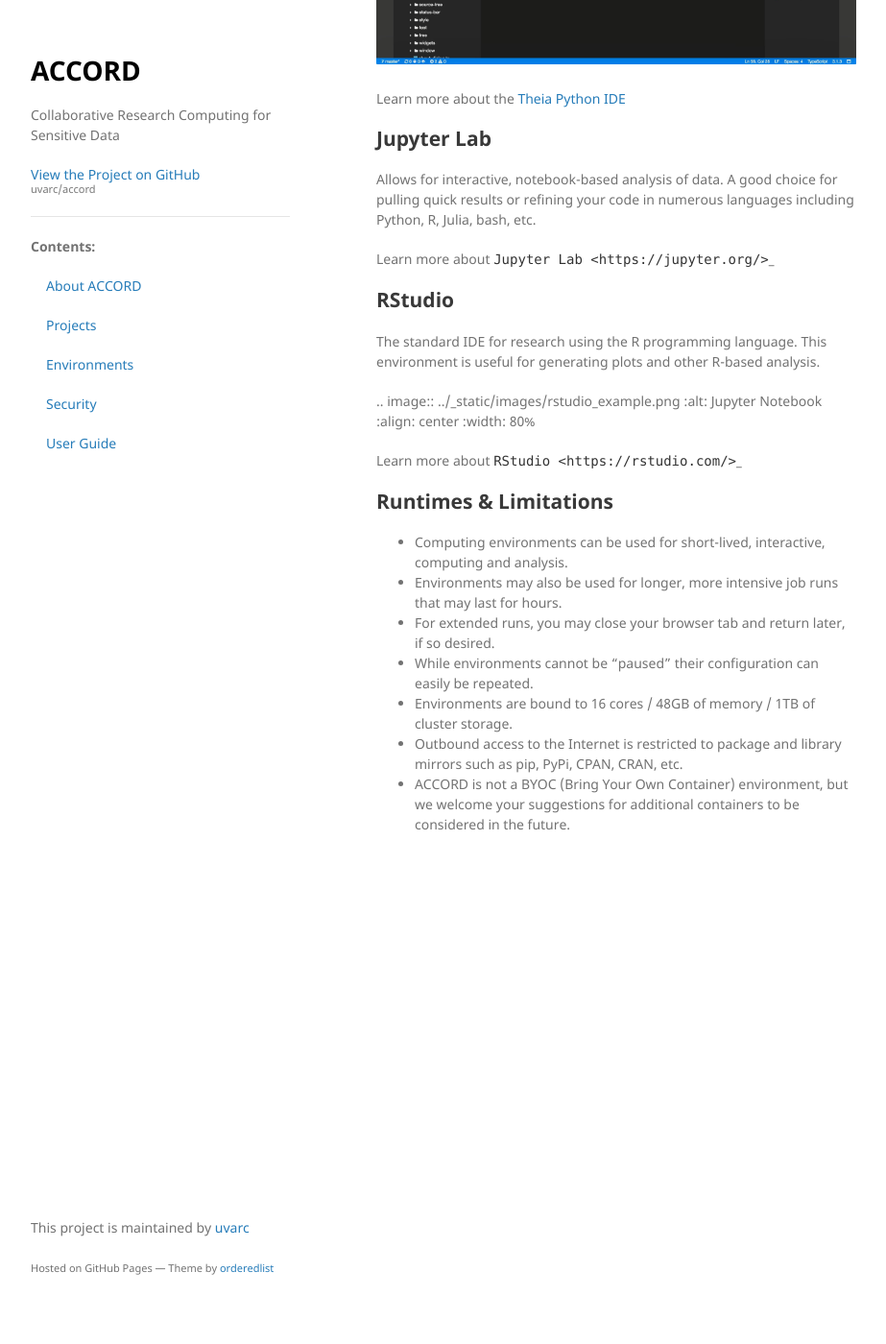
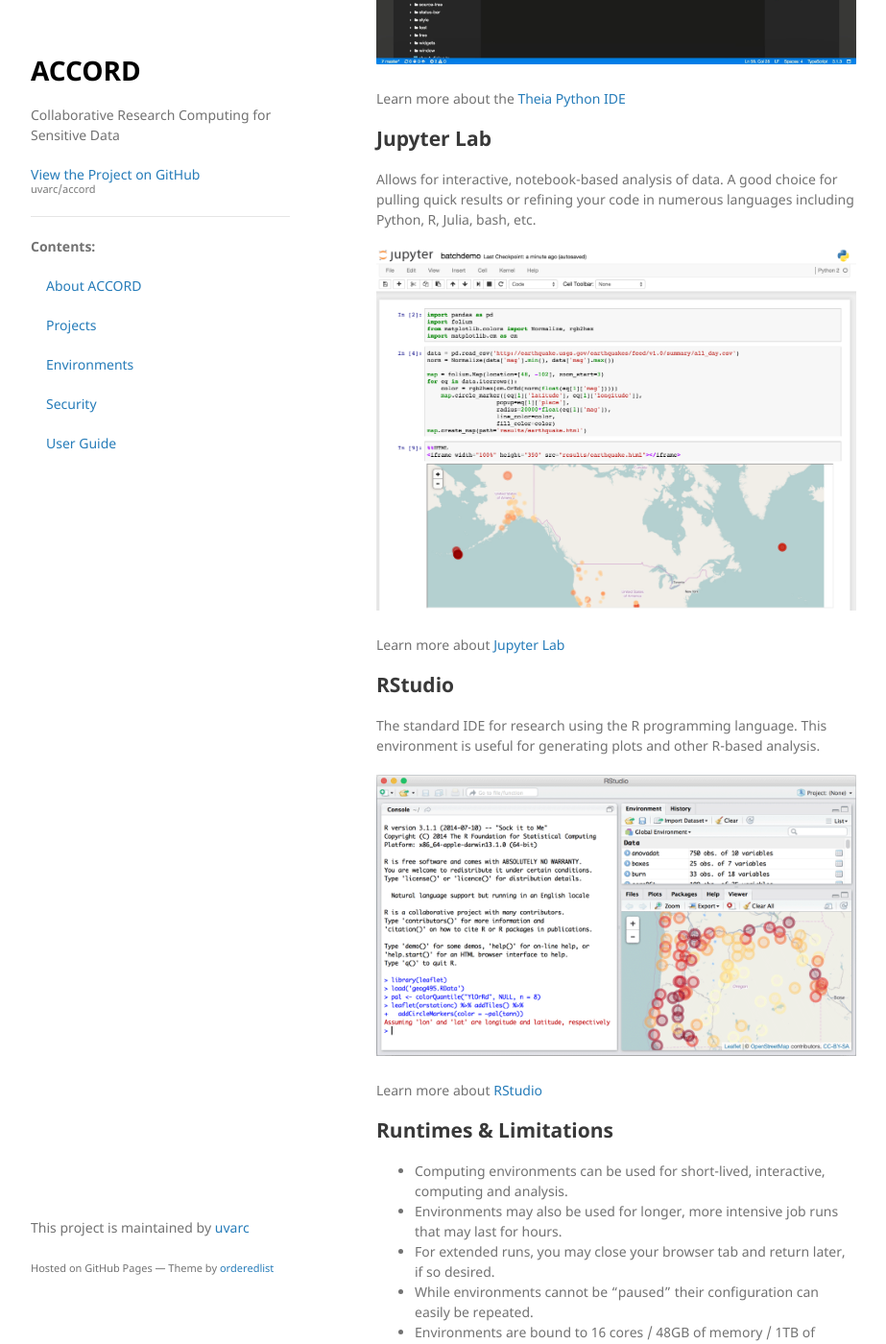
Before and after one commit to uvarc/accord, a Jekyll site: the page built from docs/environments.md, in a window 1280 px wide and 1400 px high, scrolled down 613 px. Shown: the whole window at 96% size, without its empty margins (178-1101 px from the left). Built offline with Jekyll 4.4.1, drawn with Linux system fonts in a browser that asks for light colours; our own code applies the rules of GitHub Pages for plain Markdown files.

Commit message:
Update environments.md

```diff
--- a/docs/environments.md
+++ b/docs/environments.md
@@ -23,8 +23,9 @@
 Allows for interactive, notebook-based analysis of data. A good choice for pulling quick results or refining your code in
 numerous languages including Python, R, Julia, bash, etc.
 
+![Jupyter](/assets/img/jupyter_sample.png)
 
-Learn more about `Jupyter Lab <https://jupyter.org/>`_
+Learn more about [Jupyter Lab](https://jupyter.org/)
 
 
 ## RStudio
@@ -32,12 +33,9 @@
 The standard IDE for research using the R programming language. This environment is useful for generating plots and
 other R-based analysis.
 
-.. image:: ../_static/images/rstudio_example.png
-   :alt: Jupyter Notebook
-   :align: center
-   :width: 80%
+![RStudio](/assets/img/rstudio_example.png)
 
-Learn more about `RStudio <https://rstudio.com/>`_
+Learn more about [RStudio](https://rstudio.com/)
 
 
 ## Runtimes & Limitations
```
